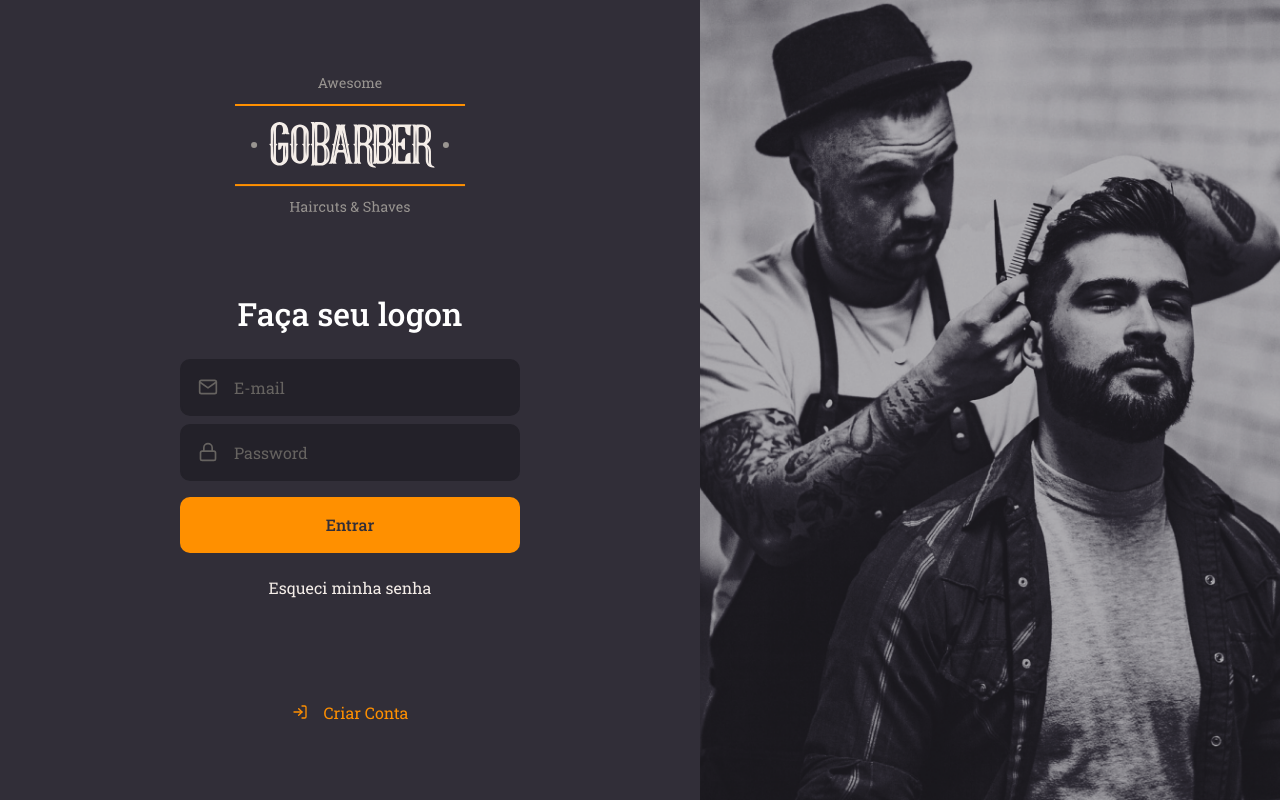
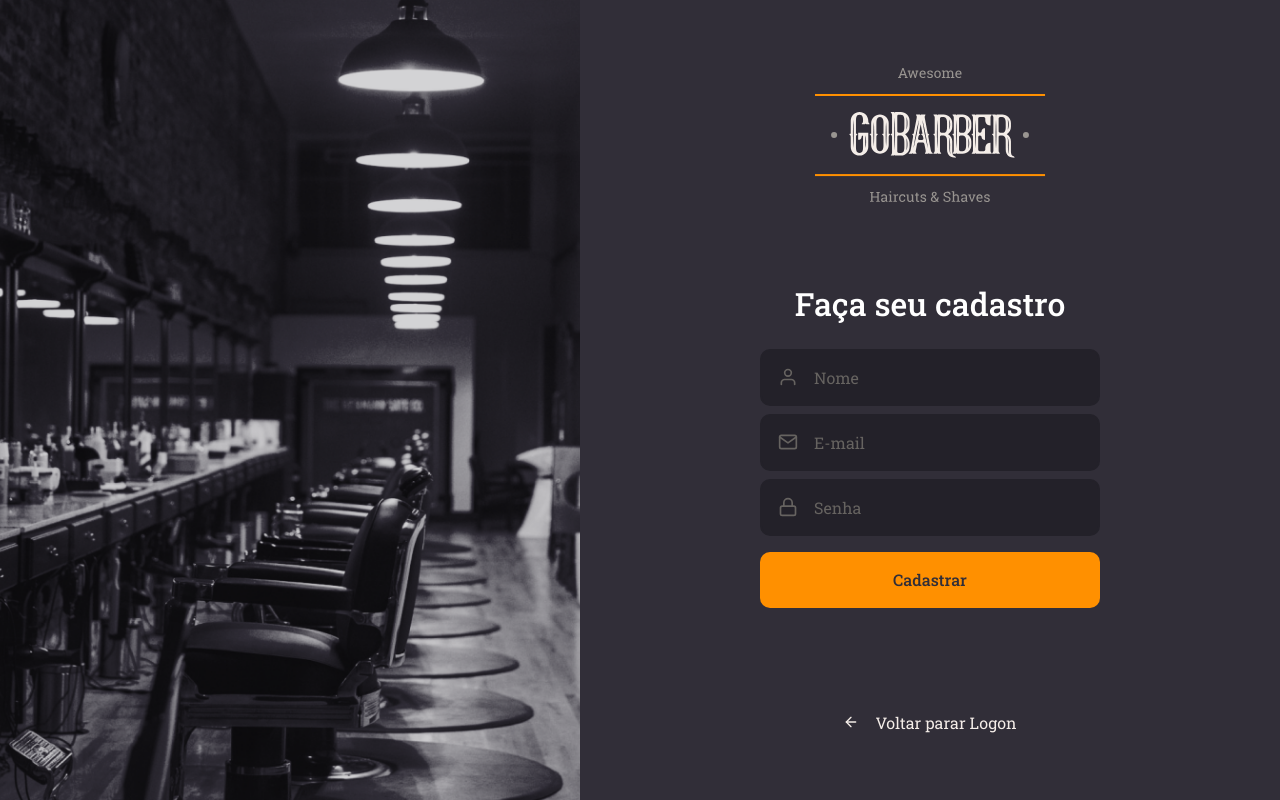
Before and after one commit to ThadeuCesario/GoBarber, a React (Create React App) app in the folder gobarber/: page / in a window 1280 px wide. Built offline with nearby package versions, Linux system fonts and the light colour scheme.

Commit message:
Creating SignUp Page

```diff
--- a/gobarber/src/App.tsx
+++ b/gobarber/src/App.tsx
@@ -5,11 +5,12 @@
 
 /* Components import */
 import SignIn from "./Pages/SingIn";
+import SignUp from "./Pages/SingUp";
 
 const App: React.FC = () => {
   return(
     <>
-      <SignIn />
+      <SignUp />
       <GlobalStyle />
     </>
   );
--- /dev/null
+++ b/gobarber/src/Pages/SingUp/index.tsx
@@ -0,0 +1,40 @@
+/* Import libs*/
+import React from 'react';
+import {FiArrowLeft, FiLock, FiMail, FiUser} from 'react-icons/fi';
+
+/* Import CSS */
+import {Container, Content, Background} from './styles';
+
+/* Import Image */
+import logoImg from '../../Assets/logo.svg';
+
+/* Import Components */
+import Input from "../../components/Input";
+import Button from "../../components/Button";
+
+const SignUp: React.FC = () => {
+  return(
+    <Container>
+      <Background/>
+      <Content>
+        <img src={logoImg} alt="Logo GoBarber" />
+        <form>
+          <h1>Faça seu cadastro</h1>
+
+          <Input icon={FiUser} name={'name'} placeholder={'Nome'}/>
+          <Input icon={FiMail} name={'email'} type="text" placeholder={'E-mail'} />
+          <Input icon={FiLock} name={'password'} type={'password'} placeholder={'Senha'}/>
+
+
+          <Button type="submit">Cadastrar</Button>
+        </form>
+        <a href="login">
+          <FiArrowLeft />
+          Voltar parar Logon
+        </a>
+      </Content>
+    </Container>
+  )
+}
+
+export default SignUp;
--- /dev/null
+++ b/gobarber/src/Pages/SingUp/styles.tsx
@@ -0,0 +1,67 @@
+import styled from 'styled-components';
+import {shade} from 'polished';
+
+
+import signUpBackgroundImg from '../../Assets/sign-up-background.png';
+
+export const Container = styled.div`
+  height: 100vh;
+
+  display: flex;
+  align-items: stretch;
+`;
+
+export const Content = styled.div`
+  display: flex;
+  flex-direction: column;
+  align-items: center;
+  place-content: center;
+  width: 100%;
+  max-width: 700px;
+
+  form{
+    margin: 80px 0;
+    width: 340px;
+    text-align: center;
+
+    h1{
+      margin-bottom: 24px;
+    }
+    > a {
+      color: #f4ede8;
+      display: block;
+      margin-top: 24px;
+      text-decoration: none;
+      transition: color 0.2s;
+
+      &:hover{
+        color: ${shade(0.2, '#f4ede8')}
+      }
+    }
+  }
+
+  > a {
+      color: #f4ede8;
+      display: block;
+      margin-top: 24px;
+      text-decoration: none;
+      transition: color 0.2s;
+
+      display: flex;
+      align-items: center;
+
+      svg{
+        margin-right: 16px
+      }
+
+      &:hover{
+        color: ${shade(0.2, '#f4ede8')};
+      }
+  }
+`;
+
+export const Background = styled.div`
+  flex: 1;
+  background: url(${signUpBackgroundImg}) no-repeat center;
+  background-size: cover;
+`;
```
Also changed, not shown: gobarber/src/Assets/sign-up-background.png (added).
